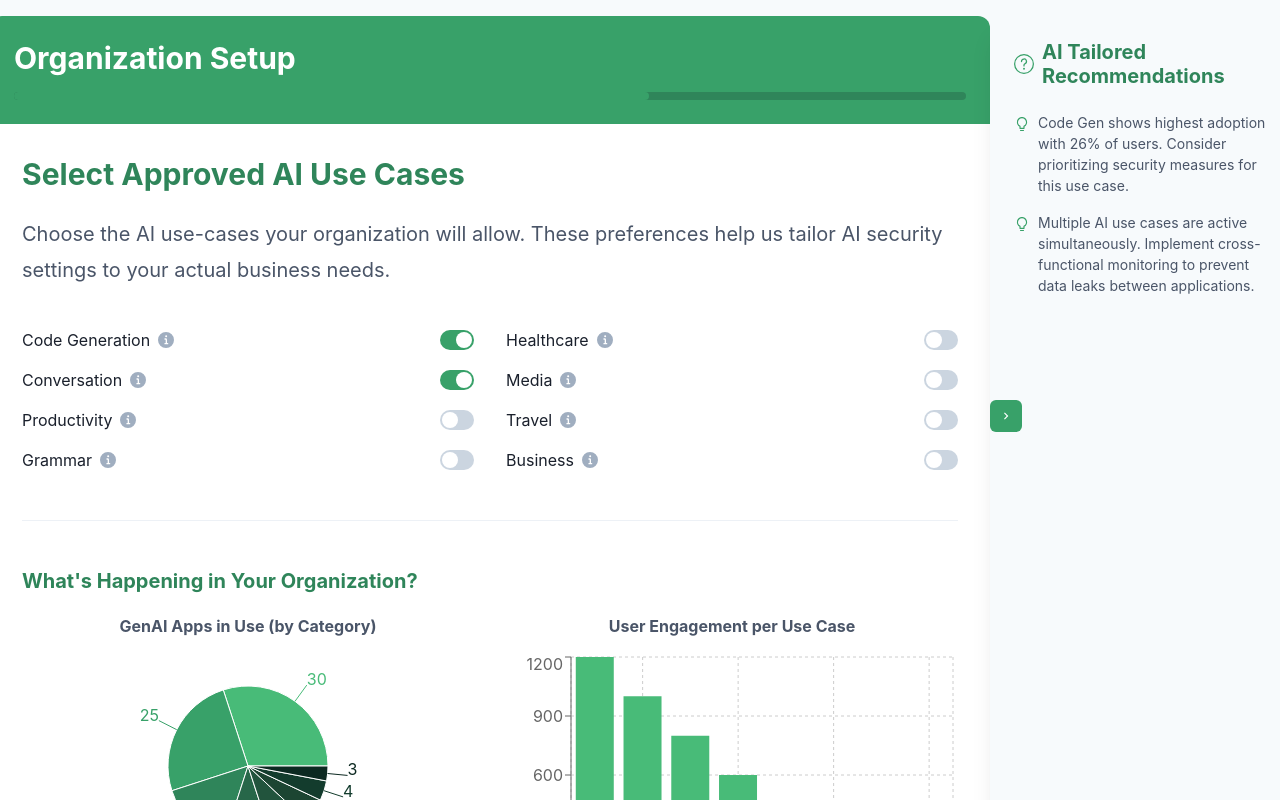
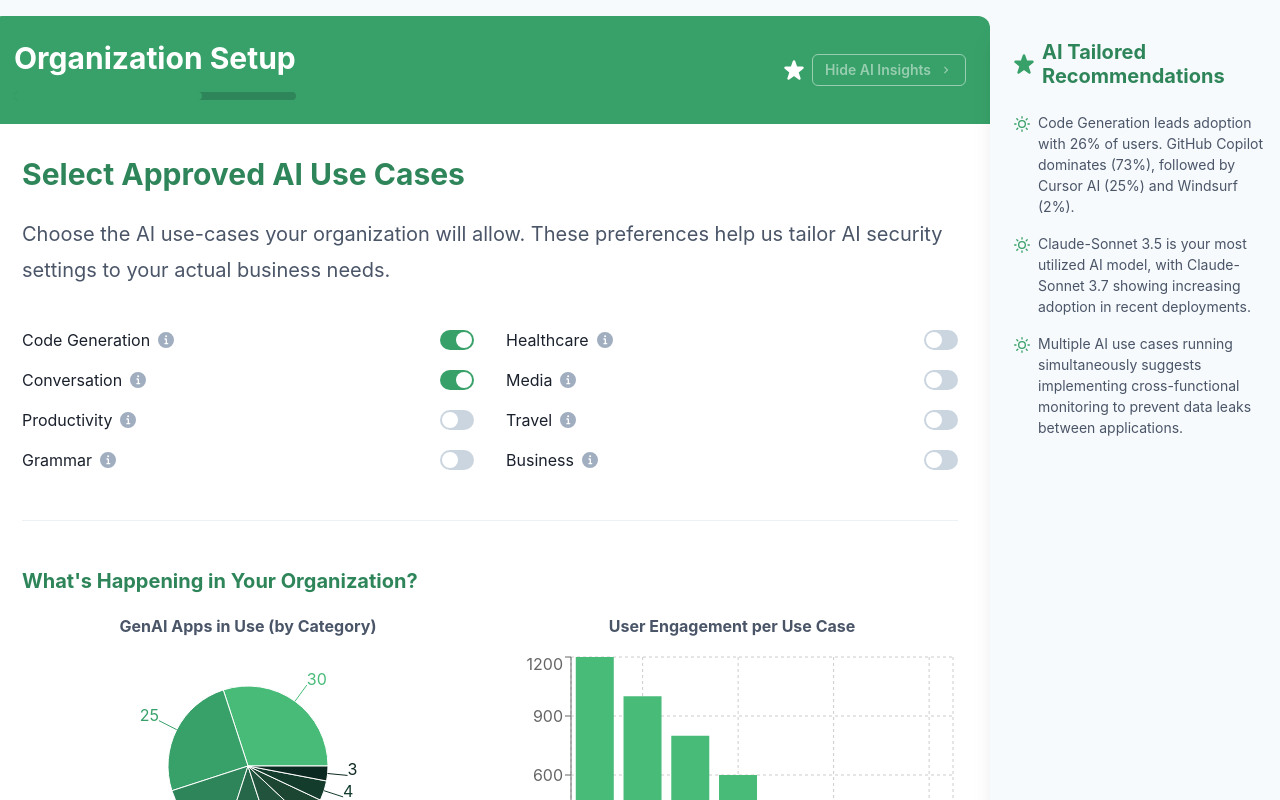
Before and after one commit to cyber1337research/OBW, a React (Vite) app: page / in a window 1280 px wide. Both pictures are taken after a click on the button "Next". Shown: the top 800 px of the page. Built offline with nearby package versions, Linux system fonts and the light colour scheme.

Commit message:
feat: initial onboarding wizard implementation

```diff
--- a/src/components/OnboardingWizard.tsx
+++ b/src/components/OnboardingWizard.tsx
@@ -18,7 +18,13 @@ import {
   ListItem,
   ListIcon,
 } from '@chakra-ui/react';
-import { InfoIcon, ChevronLeftIcon, ChevronRightIcon } from '@chakra-ui/icons';
+import {
+  InfoIcon,
+  ChevronLeftIcon,
+  ChevronRightIcon,
+  StarIcon,
+  SunIcon
+} from '@chakra-ui/icons';
 import { motion, AnimatePresence } from 'framer-motion';
 import {
   BarChart,
@@ -33,8 +39,6 @@ import {
   Legend,
   ResponsiveContainer,
 } from 'recharts';
-import { BsSparkle } from 'react-icons/bs';
-import { AiOutlineBulb } from 'react-icons/ai';
 
 const MotionBox = motion(Box);
 
@@ -192,8 +196,9 @@ const OnboardingWizard = () => {
     );
 
     return [
-      `${topUseCase.name} shows highest adoption with ${Math.round((topUseCase.users/totalUsers)*100)}% of users. Consider prioritizing security measures for this use case.`,
-      'Multiple AI use cases are active simultaneously. Implement cross-functional monitoring to prevent data leaks between applications.',
+      `Code Generation leads adoption with ${Math.round((topUseCase.users/totalUsers)*100)}% of users. GitHub Copilot dominates (73%), followed by Cursor AI (25%) and Windsurf (2%).`,
+      'Claude-Sonnet 3.5 is your most utilized AI model, with Claude-Sonnet 3.7 showing increasing adoption in recent deployments.',
+      'Multiple AI use cases running simultaneously suggests implementing cross-functional monitoring to prevent data leaks between applications.',
     ];
   };
 
@@ -206,8 +211,11 @@ const OnboardingWizard = () => {
         borderRadius="xl"
         overflow="hidden"
         bg={bgColor}
+        position="relative"
       >
         <Box bg="green.500" color="white" p={6}>
+          <HStack justify="space-between" align="center">
+            <Box>
               <Heading size="lg">Organization Setup</Heading>
               <Box mt={4}>
                 <Progress
@@ -218,6 +226,23 @@ const OnboardingWizard = () => {
                   borderRadius="full"
                 />
               </Box>
+            </Box>
+            {currentStep > 0 && (
+              <HStack spacing={2}>
+                <Icon as={StarIcon} color="white" boxSize={5} />
+                <Button
+                  rightIcon={isSidePanelOpen ? <ChevronRightIcon /> : <ChevronLeftIcon />}
+                  onClick={() => setIsSidePanelOpen(!isSidePanelOpen)}
+                  size="sm"
+                  variant="outline"
+                  colorScheme="whiteAlpha"
+                  _hover={{ bg: 'whiteAlpha.200' }}
+                >
+                  {isSidePanelOpen ? 'Hide' : 'Show'} AI Insights
+                </Button>
+              </HStack>
+            )}
+          </HStack>
         </Box>
 
         <Box p={8} minH="600px">
@@ -384,7 +409,7 @@ const OnboardingWizard = () => {
           <motion.div
             initial={{ width: 0, opacity: 0 }}
             animate={{
-              width: isSidePanelOpen ? "300px" : "40px",
+              width: isSidePanelOpen ? "300px" : "0px",
               opacity: 1
             }}
             exit={{ width: 0, opacity: 0 }}
@@ -399,20 +424,6 @@ const OnboardingWizard = () => {
               position="relative"
               overflow="hidden"
             >
-              <IconButton
-                aria-label="Toggle panel"
-                icon={isSidePanelOpen ? <ChevronRightIcon /> : <ChevronLeftIcon />}
-                position="absolute"
-                left="0"
-                top="50%"
-                transform="translateY(-50%)"
-                onClick={() => setIsSidePanelOpen(!isSidePanelOpen)}
-                size="sm"
-                variant="solid"
-                colorScheme="green"
-                zIndex={2}
-              />
-
               <AnimatePresence mode="wait">
                 {isSidePanelOpen && (
                   <motion.div
@@ -423,7 +434,7 @@ const OnboardingWizard = () => {
                   >
                     <Box p={6}>
                       <HStack spacing={2} mb={6}>
-                        <Icon as={BsSparkle} color="green.500" boxSize={5} />
+                        <Icon as={StarIcon} color="green.500" boxSize={5} />
                         <Heading size="md" color="green.600">
                           AI Tailored Recommendations
                         </Heading>
@@ -432,7 +443,7 @@ const OnboardingWizard = () => {
                       <List spacing={4}>
                         {getRecommendations().map((rec, index) => (
                           <ListItem key={index} display="flex" alignItems="flex-start">
-                            <ListIcon as={AiOutlineBulb} color="green.500" mt={1} />
+                            <ListIcon as={SunIcon} color="green.500" mt={1} />
                             <Text fontSize="sm" color="gray.600">
                               {rec}
                             </Text>
```
Lines whose indentation alone changed are shown as unchanged.
